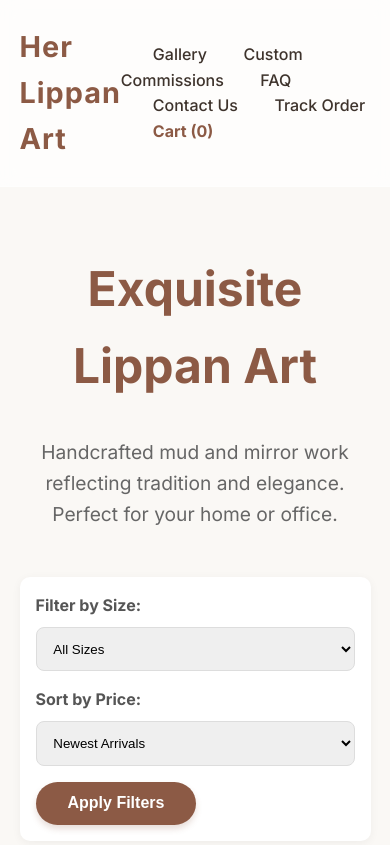
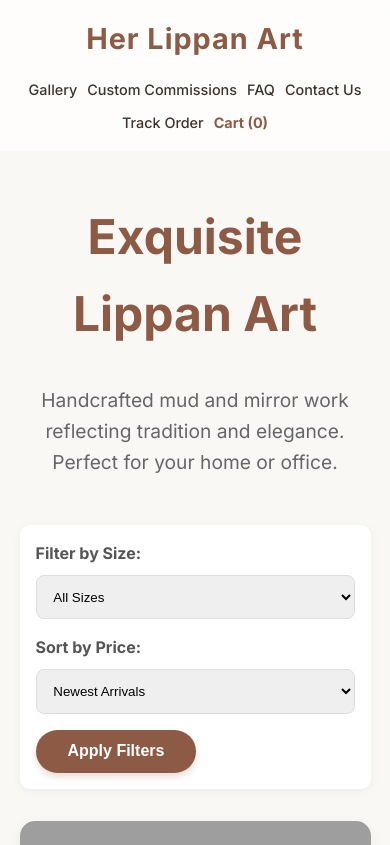
Before and after one commit to Shivamahapatra/Website-for-lippan-art, a Flask app: page / in a window 390 px wide. Shown: the top 845 px of the page. Run offline with Flask 3, Linux system fonts and the light colour scheme; data comes from the database, SQL or seed files in the repository; grey boxes are pictures that could not be loaded.

Commit message:
Add files via upload

```diff
--- a/static/css/style.css
+++ b/static/css/style.css
@@ -277,3 +277,42 @@ nav .links a:hover {
   font-weight: 600;
   color: var(--primary-color);
 }
+
+/* Responsive Design for Mobile */
+@media (max-width: 768px) {
+  nav {
+    flex-direction: column;
+    padding: 1rem;
+    gap: 1rem;
+  }
+
+  nav .links {
+    display: flex;
+    flex-wrap: wrap;
+    justify-content: center;
+    gap: 10px;
+  }
+
+  nav .links a {
+    margin-left: 0;
+    font-size: 0.9rem;
+  }
+
+  .product-detail {
+    flex-direction: column;
+    gap: 2rem;
+  }
+
+  .product-detail-info h1 {
+    font-size: 2rem !important;
+  }
+
+  .container {
+    padding: 1rem 5%;
+  }
+
+  .admin-table {
+    display: block;
+    overflow-x: auto;
+  }
+}
```
